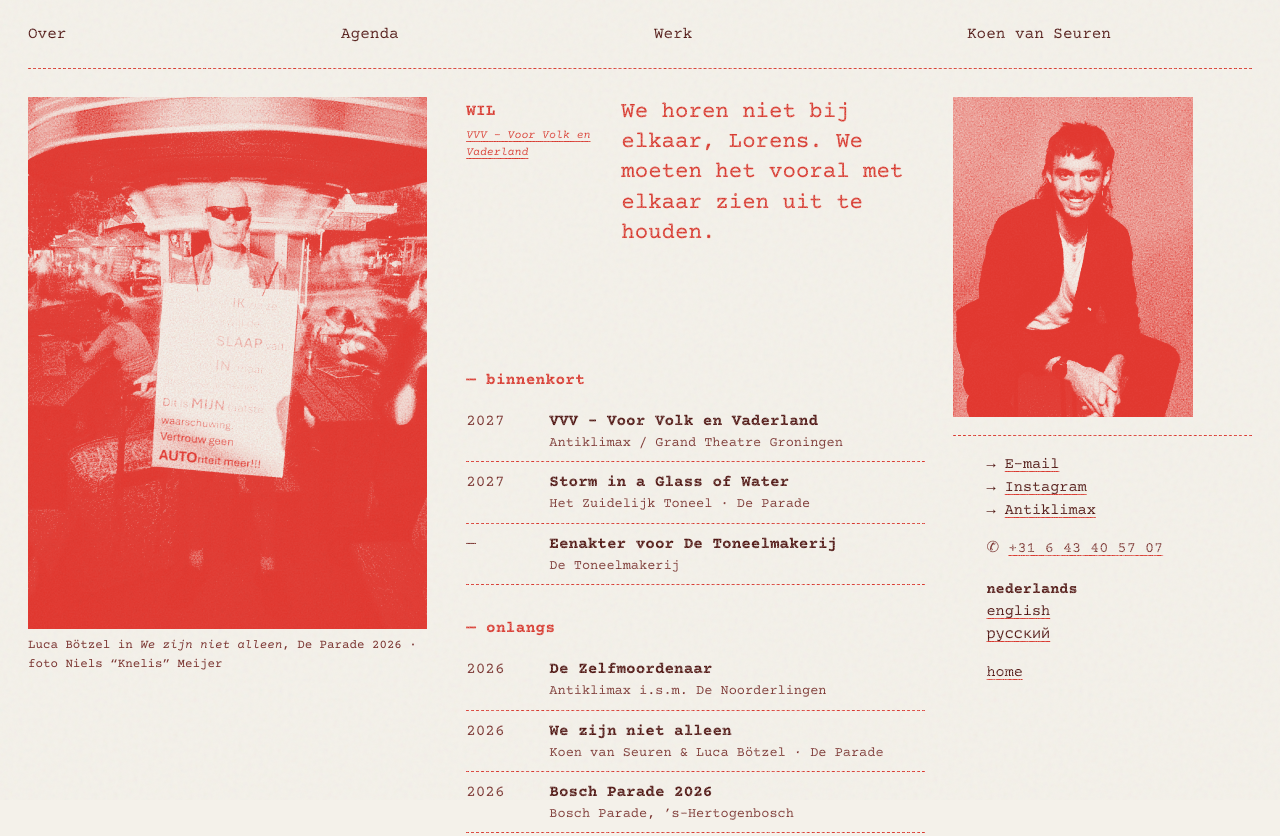
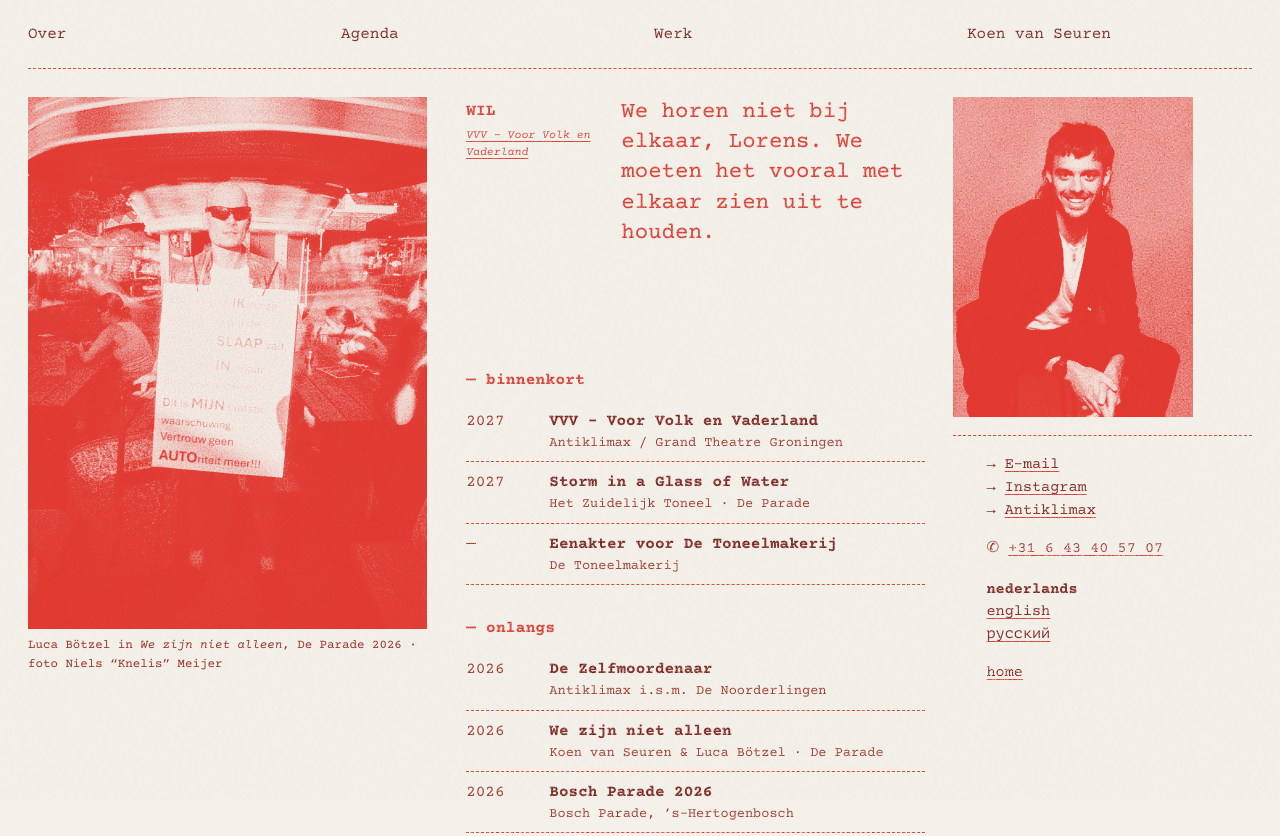
Before and after one commit to kvseuren-ship-it/koenvanseuren.nl, a plain HTML site: page site/index.html in a window 1280 px wide. Shown: the top 836 px of the page. Drawn offline with Linux system fonts and the light colour scheme.

Commit message:
Ossenbloed roder: #7a1f1a voor tekst, #9a3328 voor metadata
Co-Authored-By: Claude Opus 5.5 <noreply@anthropic.com>
Claude-Session: https://claude.ai/code/session_01TVxbqPJe6akmcgxLM4w5qz

```diff
--- a/build/static/style.css
+++ b/build/static/style.css
@@ -8,8 +8,8 @@
 :root{
   --red:#d9382e;        /* drukgang 1: Riso Bright Red */
   --red-bright:#d9382e; /* zelfde inkt voor lijnen en vlakken */
-  --ink:#4f1512;        /* drukgang 2: ossenbloed, voor tekst */
-  --ink-muted:#7a3430;  /* ossenbloed lichter: metadata */
+  --ink:#7a1f1a;        /* drukgang 2: ossenbloed, voor tekst */
+  --ink-muted:#9a3328;  /* ossenbloed lichter: metadata */
   --paper:#f4f1ea;       /* ongestreken papier */
   --pink:#f2d9d2;
   --gap:clamp(14px,2.2vw,28px);
--- a/site/style.css
+++ b/site/style.css
@@ -8,8 +8,8 @@
 :root{
   --red:#d9382e;        /* drukgang 1: Riso Bright Red */
   --red-bright:#d9382e; /* zelfde inkt voor lijnen en vlakken */
-  --ink:#4f1512;        /* drukgang 2: ossenbloed, voor tekst */
-  --ink-muted:#7a3430;  /* ossenbloed lichter: metadata */
+  --ink:#7a1f1a;        /* drukgang 2: ossenbloed, voor tekst */
+  --ink-muted:#9a3328;  /* ossenbloed lichter: metadata */
   --paper:#f4f1ea;       /* ongestreken papier */
   --pink:#f2d9d2;
   --gap:clamp(14px,2.2vw,28px);
```
